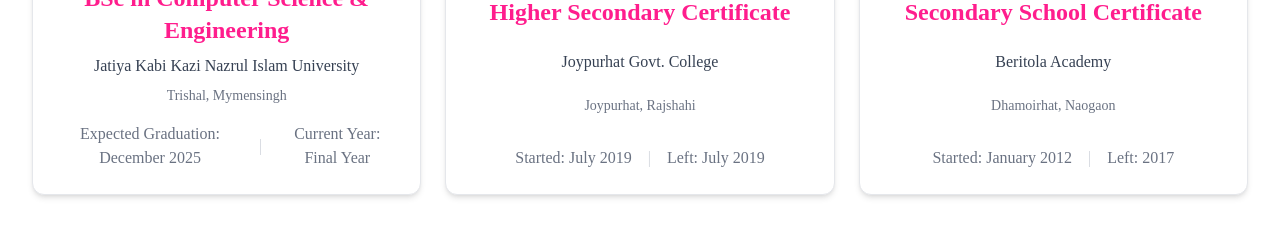
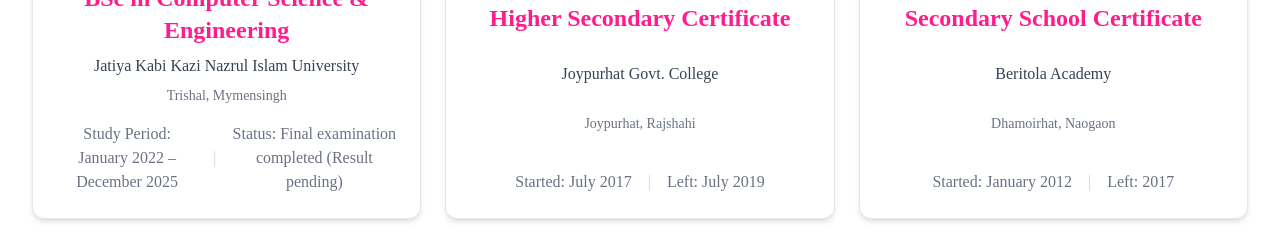
Before and after one commit to noornabi-noor/My-Portfolio, a React (Vite) app: page / in a window 1280 px wide. Shown: the part 1640-1884 px from the top of the page. Built offline with nearby package versions, Linux system fonts and the light colour scheme.

Commit message:
Update education status

```diff
--- a/src/Pages/Education.jsx
+++ b/src/Pages/Education.jsx
@@ -26,17 +26,24 @@
               location: "Trishal, Mymensingh",
               image: "https://i.postimg.cc/RZhvJ3VX/jkkniu.png",
               details: [
-                { label: "Expected Graduation", value: "December 2025" },
-                { label: "Current Year", value: "Final Year" },
+                {
+                  label: "Study Period",
+                  value: "January 2022 – December 2025",
+                },
+                {
+                  label: "Status",
+                  value: "Final examination completed (Result pending)",
+                },
               ],
             },
+            ,
             {
               title: "Higher Secondary Certificate",
               institution: "Joypurhat Govt. College",
               location: "Joypurhat, Rajshahi",
               image: "https://i.postimg.cc/jjhvVjyY/jgc.png",
               details: [
-                { label: "Started", value: "July 2019" },
+                { label: "Started", value: "July 2017" },
                 { label: "Left", value: "July 2019" },
               ],
             },
```
